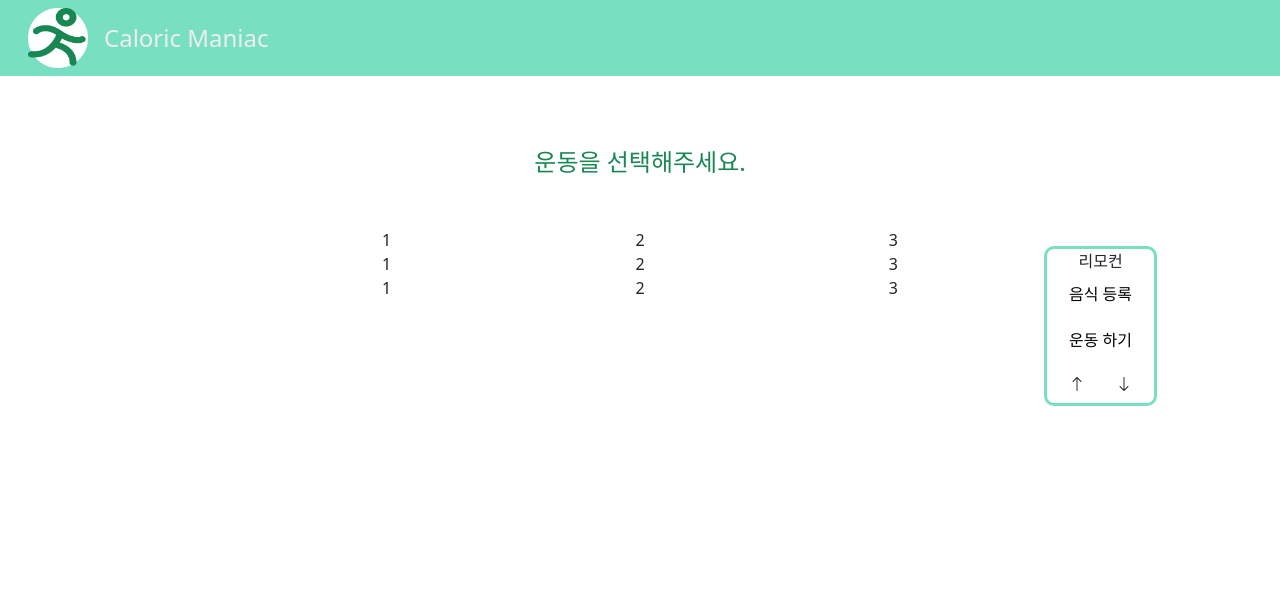
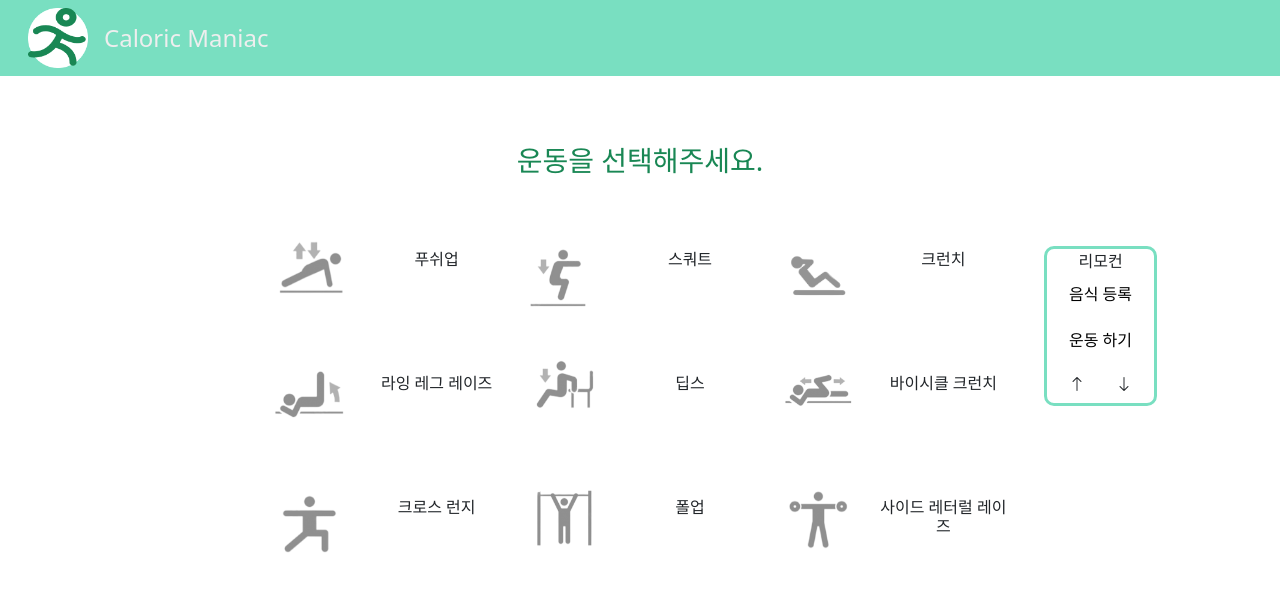
Before and after one commit to RecordK/Calorie_Maniac, a Flask app: page /main/health/ in a window 1280 px wide. Shown: the top 591 px of the page. Run offline with Flask 2, Linux system fonts and the light colour scheme; some libraries are stand-ins or nearby versions.

Commit message:
modify: exercise-page batch done

```diff
--- a/routes/exercise_route.py
+++ b/routes/exercise_route.py
@@ -1,10 +1,32 @@
 from flask import Blueprint, Flask, render_template, request, session
 from datetime import datetime
+import glob
 
 bp = Blueprint('health', __name__, url_prefix='/main/health')
 
 
 @bp.get('/')
 def main():
-
-	return render_template('exercise_page.html')
+	exercise_list = [
+		'push_up.png', 'squat.png', 'crunch.png',
+		'lying_reg_raise.png', 'dips.png', 'bicycle_crunch.png',
+		'cross_lunge.png', 'pull_up.png', 'side_lateral_raise.png'
+	]
+	exercise_list = [
+		['push_up.png', '푸쉬업'],
+		['squat.png', '스쿼트'],
+		['crunch.png', '크런치'],
+		['lying_reg_raise.png', '라잉 레그 레이즈'],
+		['dips.png', '딥스'],
+		['bicycle_crunch.png', '바이시클 크런치'],
+		['cross_lunge.png', '크로스 런지'],
+		['pull_up.png', '폴업'],
+		['side_lateral_raise.png', '사이드 레터럴 레이즈']
+	]
+	for i in exercise_list:
+		print(i)
+		print(i[0])
+		print(i[0][0])
+	print(exercise_list)
+	exercise_name = ['푸쉬업', '스쿼트', '크런치']
+	return render_template('exercise_page.html', exercise_list=exercise_list)
--- /dev/null
+++ b/static/css/exercise_style.css
@@ -0,0 +1,29 @@
+.exercise-selector input{
+    margin:0;padding:0;
+    -webkit-appearance: none;
+       -moz-appearance: none;
+            appearance: none;
+}
+
+.gender-selector input:active + .drink{
+    opacity: .9;
+}
+.gender-selector input:checked +.drink {
+    -webkit-filter: none;
+}
+
+.drink {
+    display: inline-block;
+    float: left;
+    cursor: pointer;
+    background-size: contain;
+    background-repeat: no-repeat;
+    width: 80px; height: 80px;
+    margin: 10px 20px 10px 0px;
+    -webkit-transition: all 100ms ease-in;
+    -webkit-filter: invert(0.25) grayscale(1) opacity(.7);
+}
+
+.drink:hover {
+    -webkit-filter: brightness(1.2) grayscale(.5) opacity(.9);
+}
--- a/templates/exercise_page.html
+++ b/templates/exercise_page.html
@@ -8,7 +8,7 @@
     <link href="https://cdn.jsdelivr.net/npm/bootstrap@5.1.3/dist/css/bootstrap.min.css" rel="stylesheet" integrity="sha384-1BmE4kWBq78iYhFldvKuhfTAU6auU8tT94WrHftjDbrCEXSU1oBoqyl2QvZ6jIW3" crossorigin="anonymous">
     <link rel="stylesheet" href="https://cdn.jsdelivr.net/npm/bootstrap-icons@1.8.1/font/bootstrap-icons.css">
     <link rel="stylesheet" href="{{ url_for('static', filename='css/common_style.css') }}">
-    <link rel="stylesheet" href="{{ url_for('static', filename='css/food_style.css') }}">
+    <link rel="stylesheet" href="{{ url_for('static', filename='css/exercise_style.css') }}">
     <script type="text/javascript" src="{{ url_for('static', filename='js/core.js') }}"></script>
     <script>
     </script>
@@ -21,19 +21,15 @@
         <div class="row h-100 mt-5 pt-5">
             <div class="col-2" aria-label="not_use">
             </div>
-            <main class="col-8 text-center content-area mt-5" aria-label="main-content">
-                <span class="fs-4" style="color: #198754;">운동을 선택해주세요.</span>
+            <main class="col-8 content-area mt-5" aria-label="main-content">
+                <h3 class="text-center" style="color: #198754;">운동을 선택해주세요.</h3>
                 <div class="row mt-5">
-                    {% for i in range(3) %}
-                    <div class="col-4">
-                        1
-                    </div>
-                    <div class="col-4">
-                        2
-                    </div>
-                    <div class="col-4">
-                        3
-                    </div>
+                    {% for exercise_file in exercise_list %}
+                        <div class="col-4 mb-4 exercise-selector">
+                            <input type="radio" id="{{ exercise_file[0] }}" name="select_exercise">
+                            <label class="drink" for="{{ exercise_file[0] }}" style="background-image: url({{ url_for("static", filename='/img_files/exercise_img/' + exercise_file[0]) }}"></label>
+                            <h6 class="text-center">{{ exercise_file[1] }}</h6>
+                        </div>
                     {% endfor %}
                 </div>
             </main>
```
